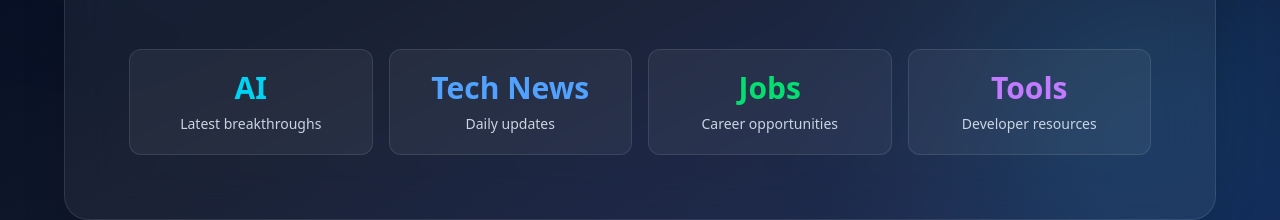
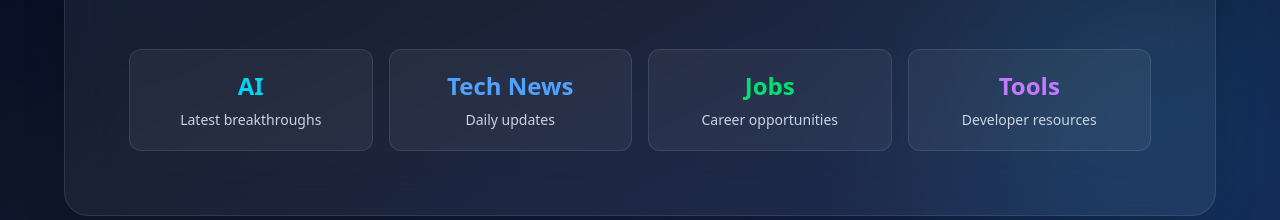
Before and after one commit to raushan-sinha/devdigest, a Next.js app: page / in a window 1280 px wide. Shown: the part 481-701 px from the top of the page. Built offline with nearby package versions, Linux system fonts and the light colour scheme; no server answers.

Commit message:
Updated new styles with heading

```diff
--- a/app/home/sections/Hero.tsx
+++ b/app/home/sections/Hero.tsx
@@ -31,28 +31,28 @@ export default function Hero() {
                     <div className="mt-14 grid grid-cols-2 gap-4 text-center sm:grid-cols-4">
 
                         <div className="rounded-xl border border-white/10 bg-white/5 p-5">
-                            <h3 className="text-3xl font-bold text-cyan-400">AI</h3>
+                            <h2 className="text-xl lg:text-2xl font-bold text-cyan-400">AI</h2>
                             <p className="mt-2 text-sm text-slate-300">
                                 Latest breakthroughs
                             </p>
                         </div>
 
                         <div className="rounded-xl border border-white/10 bg-white/5 p-5">
-                            <h3 className="text-3xl font-bold text-blue-400">Tech News</h3>
+                            <h2 className="text-xl lg:text-2xl font-bold text-blue-400 whitespace-nowrap">Tech News</h2>
                             <p className="mt-2 text-sm text-slate-300">
                                 Daily updates
                             </p>
                         </div>
 
                         <div className="rounded-xl border border-white/10 bg-white/5 p-5">
-                            <h3 className="text-3xl font-bold text-green-400">Jobs</h3>
+                            <h2 className="text-xl lg:text-2xl font-bold text-green-400">Jobs</h2>
                             <p className="mt-2 text-sm text-slate-300">
                                 Career opportunities
                             </p>
                         </div>
 
                         <div className="rounded-xl border border-white/10 bg-white/5 p-5">
-                            <h3 className="text-3xl font-bold text-purple-400">Tools</h3>
+                            <h2 className="text-xl lg:text-2xl font-bold text-purple-400">Tools</h2>
                             <p className="mt-2 text-sm text-slate-300">
                                 Developer resources
                             </p>
```
